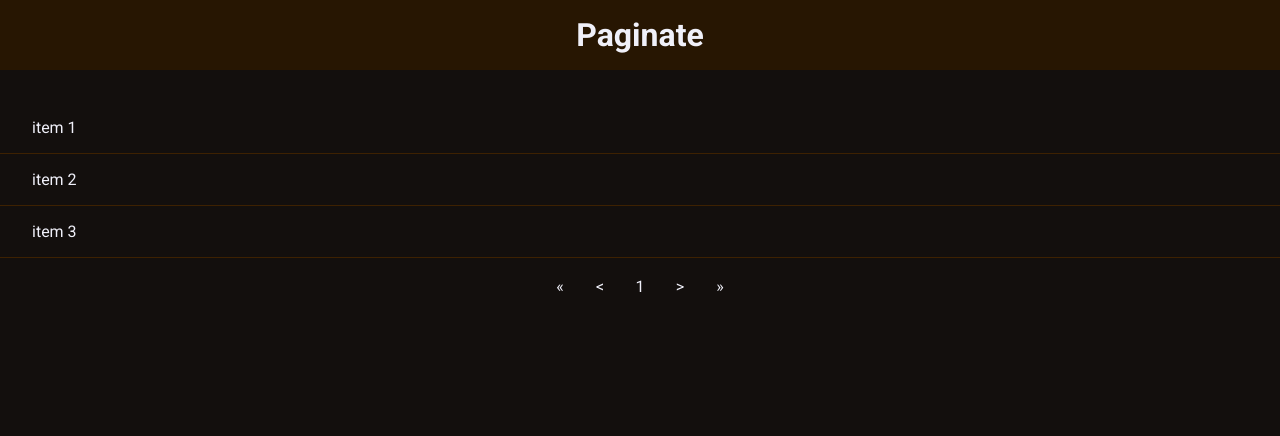
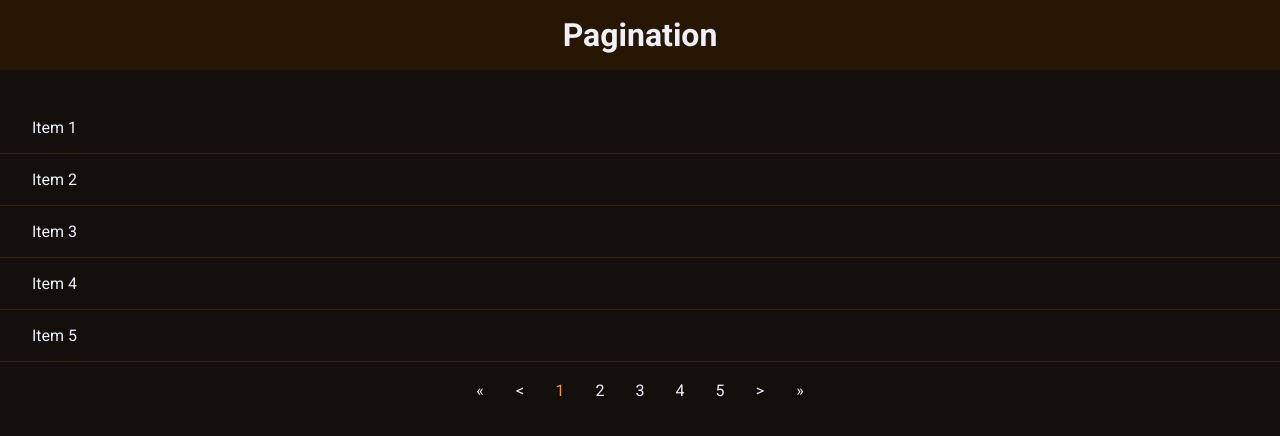
Before and after one commit to andsantodev/pagination-js.com.br, a plain HTML site: page index.html in a window 1280 px wide. Drawn offline with Linux system fonts and the light colour scheme.

Commit message:
pagincao concluida

```diff
--- a/index.html
+++ b/index.html
@@ -10,14 +10,14 @@
 </head>
 <body>
   <header>
-    <h1>Paginate</h1>
+    <h1>Pagination</h1>
   </header>
 
   <div id="paginate">
     <div class="list">
-      <div class="item"> item 1</div>
-      <div class="item"> item 2</div>
-      <div class="item"> item 3</div>
+      <!-- <div class="item"> item 1</div> -->
+      <!-- <div class="item"> item 2</div> -->
+      <!-- <div class="item"> item 3</div> -->
     </div>
     <div class="controls">
       <div class="first">&#171;</div>
--- a/script.js
+++ b/script.js
@@ -0,0 +1,149 @@
+/* ============= data backend ============= */
+const data = []
+for (let index = 0; index < 100; index++) {
+  data.push(`Item ${index + 1}`)
+}
+/* ============= data backend ============= */
+
+
+// state
+let page = 1
+let perPage = 5
+let maxVisibleButtons = 5
+const state = {
+  page,
+  perPage,
+  totalPage: Math.ceil(data.length / perPage)
+}
+
+// assistant get element html
+function htmlElement(element){
+  return document.querySelector(element)
+}
+
+// list items
+const listItems = {
+  createItem(item){
+    const div = document.createElement('div')
+    div.classList.add('item')
+    div.innerHTML = item
+    htmlElement('.list').appendChild(div)
+  },
+  updateList(){
+    htmlElement('.list').innerHTML = ''
+    let page = state.page - 1
+    let start = page * state.perPage
+    let end = start + state.perPage
+    const paginatedItems = data.slice(start, end)
+    paginatedItems.forEach(listItems.createItem)
+  },
+}
+
+// controls buttons
+const controlButtons = {
+  prevPage(){
+    state.page--
+    if (state.page < 1) {
+      state.page++
+    }
+  },
+  nextPage(){
+    state.page++
+    if (state.page > state.totalPage) {
+      state.page--
+    }
+  },
+  goTo(page){
+    // if negative number
+    if (page < 1) {
+      page = 1
+    }
+
+    // if number greater totalPage
+    state.page = +page
+    if (page > state.totalPage) {
+      state.page = state.totalPage
+    }
+  },
+  createListeners(){
+    // first page
+    htmlElement('.first').addEventListener('click', () => {
+      controlButtons.goTo(1)
+      globalUpdate()
+    })
+
+    // last page
+    htmlElement('.last').addEventListener('click', () => {
+      controlButtons.goTo(state.totalPage)
+      globalUpdate()
+    })
+
+    // prev page
+    htmlElement('.prev').addEventListener('click', () => {
+      controlButtons.prevPage()
+      globalUpdate()
+    })
+
+    // next page
+    htmlElement('.next').addEventListener('click', () => {
+      controlButtons.nextPage()
+      globalUpdate()
+    })
+  }
+}
+
+// buttons
+const buttons = {
+  createButtons(numberPage){
+    const button = document.createElement('div')
+    button.innerHTML = numberPage
+    if (state.page == numberPage) button.classList.add('active')
+    button.addEventListener('click', (event) => {
+      const page = event.target.innerText
+      controlButtons.goTo(page)
+      globalUpdate()
+    })
+    htmlElement('.numbers').appendChild(button)
+  },
+  updateButtons(){
+    htmlElement('.numbers').innerHTML = ''
+    const {maxLeft, maxRight} = buttons.maxButtonsVisible()
+    for (let page = maxLeft; page <= maxRight; page++) {
+      buttons.createButtons(page)
+    }
+  },
+  maxButtonsVisible(){
+    let buttons = Math.floor(maxVisibleButtons / 2)
+    let maxLeft = (state.page - buttons)
+    let maxRight = (state.page + buttons)
+
+    if (maxLeft < 1) {
+      maxLeft = 1
+      maxRight = maxVisibleButtons
+    }
+
+    if (maxRight > state.totalPage) {
+      maxLeft = state.totalPage - (maxVisibleButtons - 1)
+      maxRight = state.totalPage
+
+      // avoiding negative paging in case of little data
+      if(maxLeft < 1) maxLeft = 1
+    }
+
+    return {maxLeft, maxRight}
+  }
+}
+
+// global updates
+function globalUpdate() {
+  listItems.updateList()
+  buttons.updateButtons()
+}
+
+// init app
+function initApp() {
+  globalUpdate()
+  controlButtons.createListeners()
+}
+
+initApp()
```
Also changed, not shown: paginate.png (added), 1 other file.
